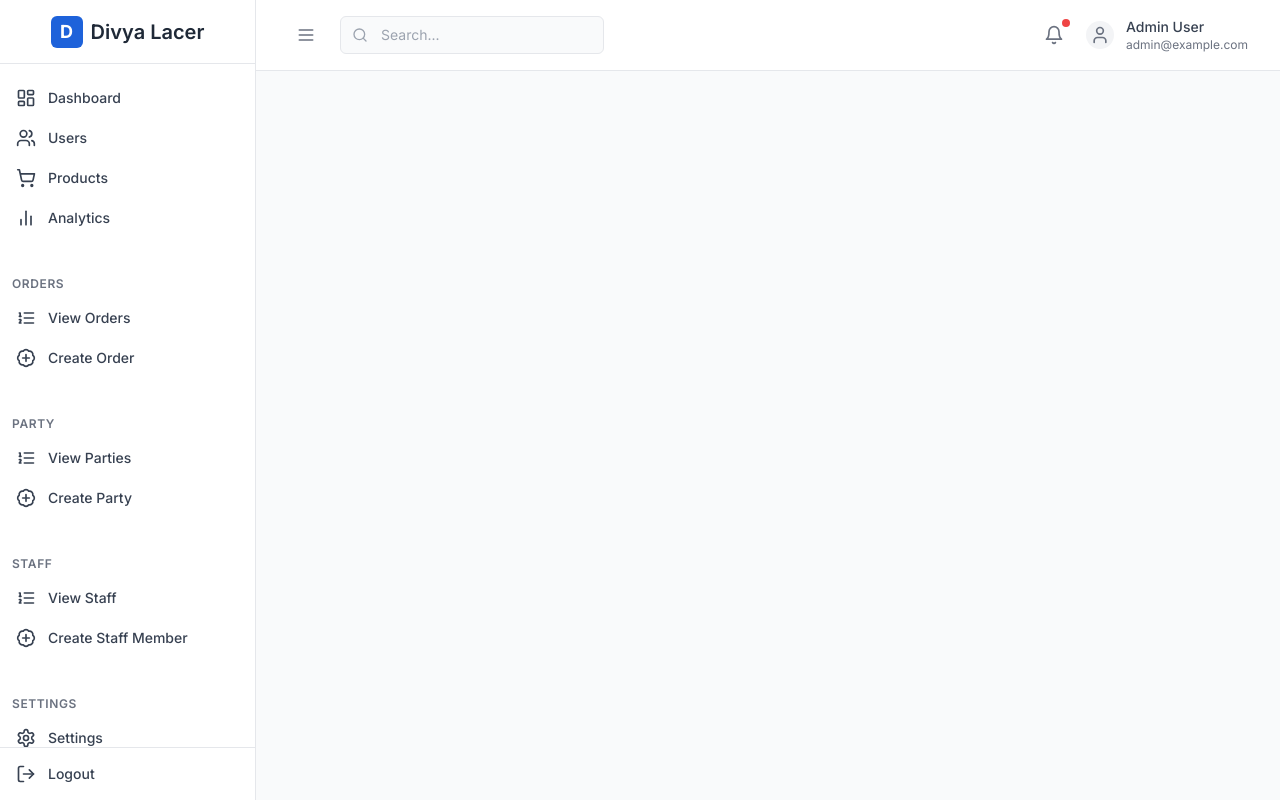
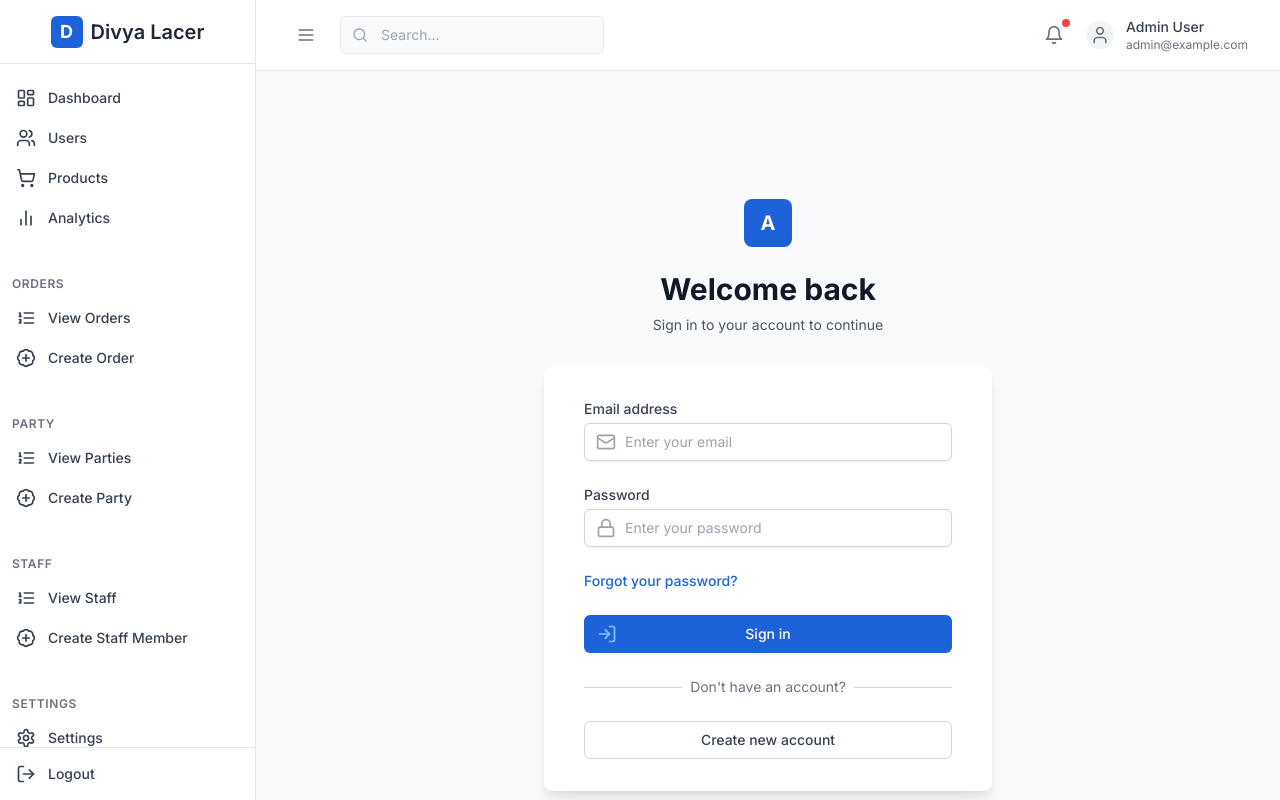
Before and after one commit to jilpatel7/crystal-billing-frontend, a React (Vite) app: page /auth/login in a window 1280 px wide. Built offline with nearby package versions, Linux system fonts and the light colour scheme.

Commit message:
feat: login screen created

```diff
--- a/src/App.tsx
+++ b/src/App.tsx
@@ -9,6 +9,7 @@ import PartyList from "./features/party/pages/PartyList";
 import StaffList from "./features/staff/pages/StaffList";
 import PartyFormPage from "./features/party/pages/PartyFormPage";
 import StaffFormPage from "./features/staff/pages/StaffFormPage";
+import LoginPage from "./features/auth/pages/LoginPage";
 
 function App() {
   const queryClient = new QueryClient();
@@ -25,6 +26,7 @@ function App() {
           <Route path="/staff" element={<StaffList />} />
           <Route path="/staff/create" element={<StaffFormPage />} />
           <Route path="/staff/edit/:id" element={<StaffFormPage />} />
+          <Route path="/auth/login" element={<LoginPage />} />
         </Routes>
       </Layout>
       <Toaster richColors position="top-right" />
--- /dev/null
+++ b/src/features/auth/pages/LoginPage.tsx
@@ -0,0 +1,185 @@
+import React from "react";
+import { LogIn, Mail, Lock } from "lucide-react";
+import { useForm } from "react-hook-form";
+import { zodResolver } from "@hookform/resolvers/zod";
+import { LoginFormData, loginSchema } from "../validation-schema/loginSchema";
+import { useMutation } from "@tanstack/react-query";
+import { login } from "../services";
+import { toast } from "sonner";
+import { useNavigate } from "react-router-dom";
+import { isAxiosError } from "axios";
+
+const LoginPage: React.FC = () => {
+  const navigate = useNavigate();
+  const {
+    register,
+    handleSubmit,
+    formState: { errors, isSubmitting },
+  } = useForm<LoginFormData>({
+    resolver: zodResolver(loginSchema),
+    defaultValues: {
+      email: "",
+      password: "",
+    },
+  });
+
+  const { mutateAsync, isPending } = useMutation({
+    mutationFn: login,
+  });
+
+  const onSubmit = async (data: LoginFormData) => {
+    try {
+      const response = await mutateAsync(data);
+
+      if (response.response_type === "success") {
+        toast.success("Login successful");
+        navigate("/");
+      } else {
+        toast.error(response.data.message || "Login failed");
+      }
+    } catch (error: unknown) {
+      if (isAxiosError(error)) {
+        toast.error(error.response?.data?.message || "Login failed");
+      } else if (error instanceof Error) {
+        toast.error(error.message);
+      } else {
+        toast.error("An unknown error occurred");
+      }
+    }
+  };
+
+  return (
+    <div className="min-h-screen bg-gray-50 flex flex-col justify-center py-12 sm:px-6 lg:px-8">
+      <div className="sm:mx-auto sm:w-full sm:max-w-md animate-fade-in">
+        <div className="flex justify-center transform hover:scale-105 transition-transform duration-300">
+          <div className="h-12 w-12 bg-blue-600 rounded-lg flex items-center justify-center">
+            <span className="text-white font-bold text-xl">A</span>
+          </div>
+        </div>
+        <h2 className="mt-6 text-center text-3xl font-extrabold text-gray-900 animate-slide-up">
+          Welcome back
+        </h2>
+        <p className="mt-2 text-center text-sm text-gray-600 animate-slide-up-delay">
+          Sign in to your account to continue
+        </p>
+      </div>
+
+      <div className="mt-8 sm:mx-auto sm:w-full sm:max-w-md animate-fade-in-delay">
+        <div className="bg-white py-8 px-4 shadow-lg sm:rounded-lg sm:px-10 transform hover:shadow-2xl transition-all duration-300">
+          <form className="space-y-6" onSubmit={handleSubmit(onSubmit)}>
+            <div className="animate-slide-up-delay-2">
+              <label
+                htmlFor="email"
+                className="block text-sm font-medium text-gray-700"
+              >
+                Email address
+              </label>
+              <div className="mt-1 relative rounded-md shadow-sm">
+                <div className="absolute inset-y-0 left-0 pl-3 flex items-center pointer-events-none">
+                  <Mail size={20} className="text-gray-400" />
+                </div>
+                <input
+                  id="email"
+                  type="email"
+                  autoComplete="email"
+                  className={`block w-full pl-10 pr-3 py-2 border rounded-md leading-5 bg-white placeholder-gray-400 focus:outline-none focus:ring-2 focus:ring-blue-500 focus:border-blue-500 sm:text-sm transition-all duration-300 hover:border-blue-400 ${
+                    errors.email ? "border-red-300" : "border-gray-300"
+                  }`}
+                  placeholder="Enter your email"
+                  {...register("email")}
+                />
+              </div>
+              {errors.email && (
+                <p className="mt-1 text-sm text-red-600">
+                  {errors.email.message}
+                </p>
+              )}
+            </div>
+
+            <div className="animate-slide-up-delay-3">
+              <label
+                htmlFor="password"
+                className="block text-sm font-medium text-gray-700"
+              >
+                Password
+              </label>
+              <div className="mt-1 relative rounded-md shadow-sm">
+                <div className="absolute inset-y-0 left-0 pl-3 flex items-center pointer-events-none">
+                  <Lock size={20} className="text-gray-400" />
+                </div>
+                <input
+                  id="password"
+                  type="password"
+                  autoComplete="current-password"
+                  className={`block w-full pl-10 pr-3 py-2 border rounded-md leading-5 bg-white placeholder-gray-400 focus:outline-none focus:ring-2 focus:ring-blue-500 focus:border-blue-500 sm:text-sm transition-all duration-300 hover:border-blue-400 ${
+                    errors.password ? "border-red-300" : "border-gray-300"
+                  }`}
+                  placeholder="Enter your password"
+                  {...register("password")}
+                />
+              </div>
+              {errors.password && (
+                <p className="mt-1 text-sm text-red-600">
+                  {errors.password.message}
+                </p>
+              )}
+            </div>
+
+            <div className="flex items-center justify-between animate-slide-up-delay-4">
+              <div className="text-sm">
+                <a
+                  href="#"
+                  className="font-medium text-blue-600 hover:text-blue-500 transition-colors duration-200"
+                >
+                  Forgot your password?
+                </a>
+              </div>
+            </div>
+
+            <div className="animate-slide-up-delay-5">
+              <button
+                type="submit"
+                disabled={isSubmitting || isPending}
+                className="group relative w-full flex justify-center py-2 px-4 border border-transparent rounded-md text-sm font-medium text-white bg-blue-600 hover:bg-blue-700 focus:outline-none focus:ring-2 focus:ring-offset-2 focus:ring-blue-500 transition-all duration-300 transform hover:scale-[1.02] disabled:opacity-50 disabled:cursor-not-allowed"
+              >
+                <span className="absolute left-0 inset-y-0 flex items-center pl-3">
+                  <LogIn
+                    size={20}
+                    className={`${
+                      isSubmitting || isPending ? "animate-spin" : ""
+                    } text-blue-300 group-hover:text-blue-200 transition-colors duration-200`}
+                  />
+                </span>
+                {isSubmitting || isPending ? "Signing in..." : "Sign in"}
+              </button>
+            </div>
+          </form>
+
+          <div className="mt-6 animate-fade-in-delay-2">
+            <div className="relative">
+              <div className="absolute inset-0 flex items-center">
+                <div className="w-full border-t border-gray-300"></div>
+              </div>
+              <div className="relative flex justify-center text-sm">
+                <span className="px-2 bg-white text-gray-500">
+                  Don't have an account?
+                </span>
+              </div>
+            </div>
+
+            <div className="mt-6">
+              <a
+                href="#"
+                className="w-full flex justify-center py-2 px-4 border border-gray-300 rounded-md text-sm font-medium text-gray-700 bg-white hover:bg-gray-50 focus:outline-none focus:ring-2 focus:ring-offset-2 focus:ring-blue-500 transition-all duration-300 transform hover:scale-[1.02]"
+              >
+                Create new account
+              </a>
+            </div>
+          </div>
+        </div>
+      </div>
+    </div>
+  );
+};
+
+export default LoginPage;
--- /dev/null
+++ b/src/features/auth/services/index.ts
@@ -0,0 +1,7 @@
+import axiosInstance from "../../../packages/base-axios";
+import { LoginFormData } from "../validation-schema/loginSchema";
+
+export const login = async (data: LoginFormData) => {
+  const { data: user } = await axiosInstance.post('/auth/login', data);
+  return user;
+};
--- /dev/null
+++ b/src/features/auth/validation-schema/loginSchema.ts
@@ -0,0 +1,14 @@
+import { z } from "zod";
+
+export const loginSchema = z.object({
+  email: z.string().email("Please enter a valid email address"),
+  password: z
+    .string()
+    .min(4, "Password must be at least 4 characters")
+    .regex(
+      /^(?=.*[a-z])(?=.*[A-Z])(?=.*\d)/,
+      "Password must contain at least one uppercase letter, one lowercase letter, and one number"
+    )
+});
+
+export type LoginFormData = z.infer<typeof loginSchema>;
```
Also changed, not shown: src/features/auth/type.ts (added).
